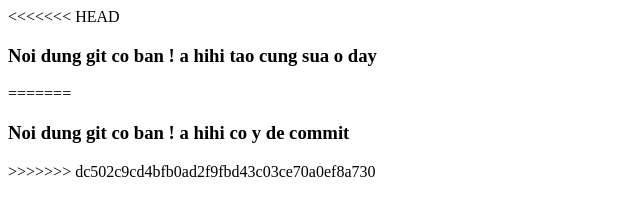
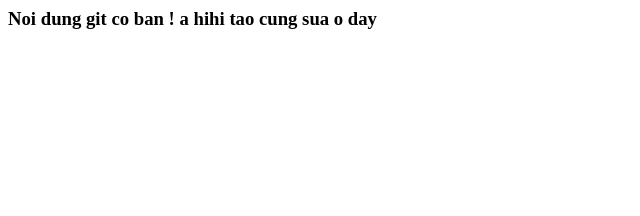
Before and after one commit to DangKhoaHutech/demogit186, a plain HTML site: page index.html in a window 1280 px wide. Shown: the whole page, without its empty margins (0-640 px from the left). Drawn offline with Linux system fonts and the light colour scheme.

Commit message:
tham file listjav

```diff
--- a/index.html
+++ b/index.html
@@ -5,10 +5,6 @@
     <title>demo git ngay 18/6</title>
 </head>
 <body>
-<<<<<<< HEAD
     <h3>Noi dung git co ban ! a hihi tao cung sua o day</h3>
-=======
-    <h3>Noi dung git co ban ! a hihi co y de commit</h3>
->>>>>>> dc502c9cd4bfb0ad2f9fbd43c03ce70a0ef8a730
 </body>
 </html>
```
Also changed, not shown: listjav.html (added, +5 -0 lines).
